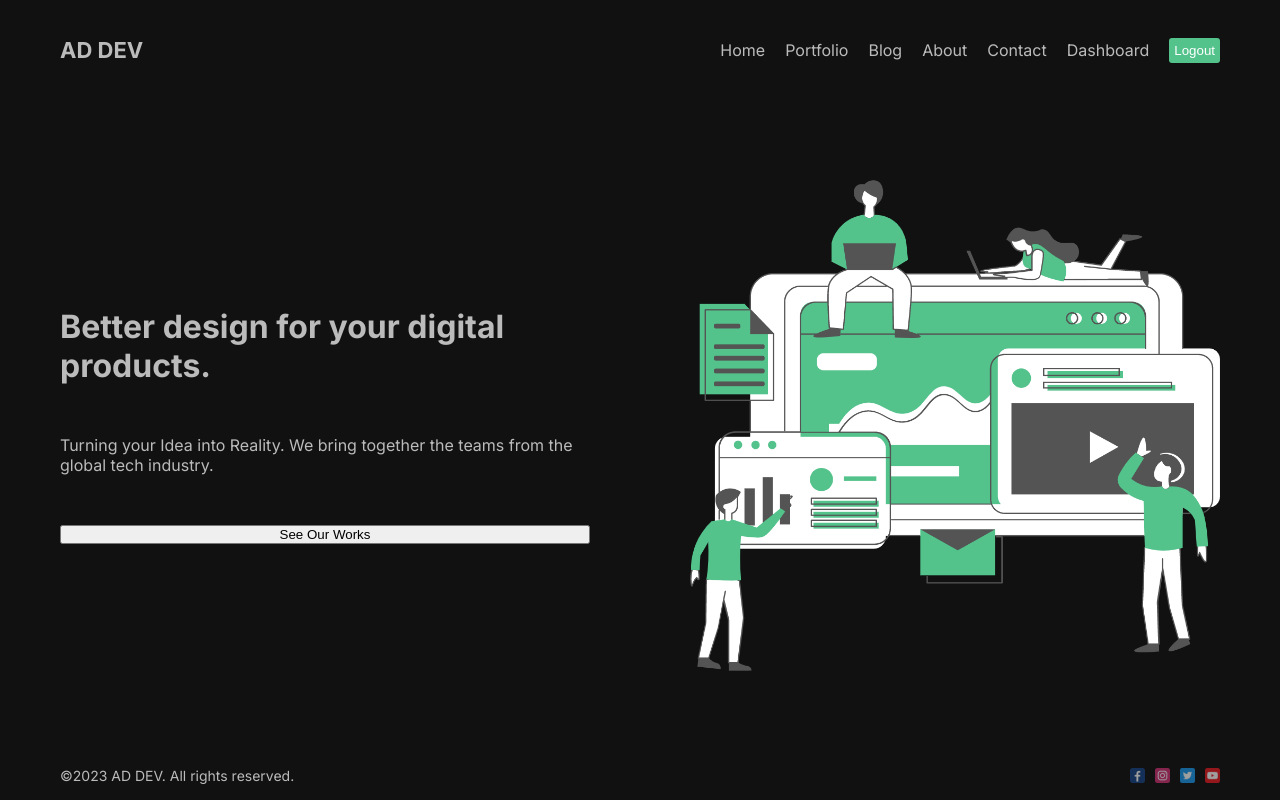
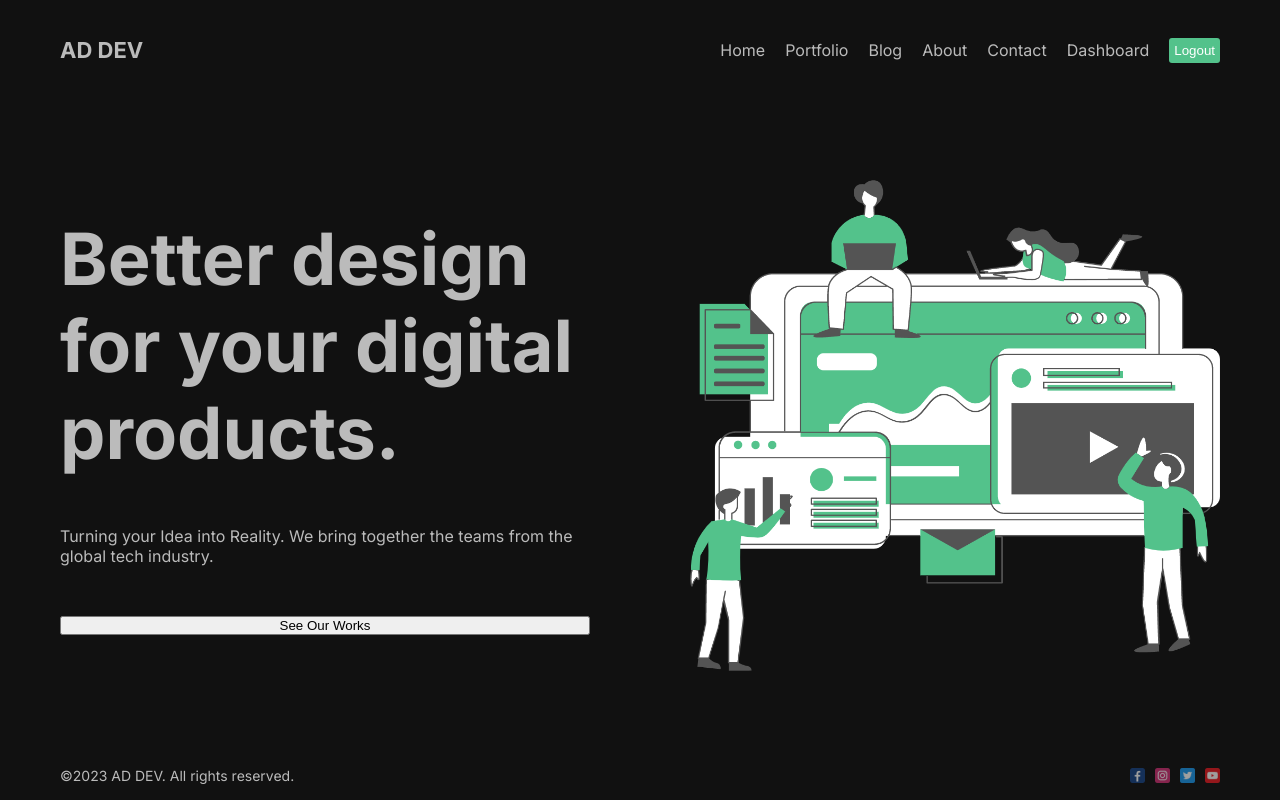
Before and after one commit to adarraji/nextjs-blog, a Next.js app: page / in a window 1280 px wide. Built offline with nearby package versions, Linux system fonts and the light colour scheme.

Commit message:
added  title styles

```diff
--- a/src/app/page.module.css
+++ b/src/app/page.module.css
@@ -16,3 +16,8 @@
     height: 500px;
     object-fit: cover;
 }
+
+.title {
+    font-size: 72px;
+    background: linear-gradient();
+}
```
